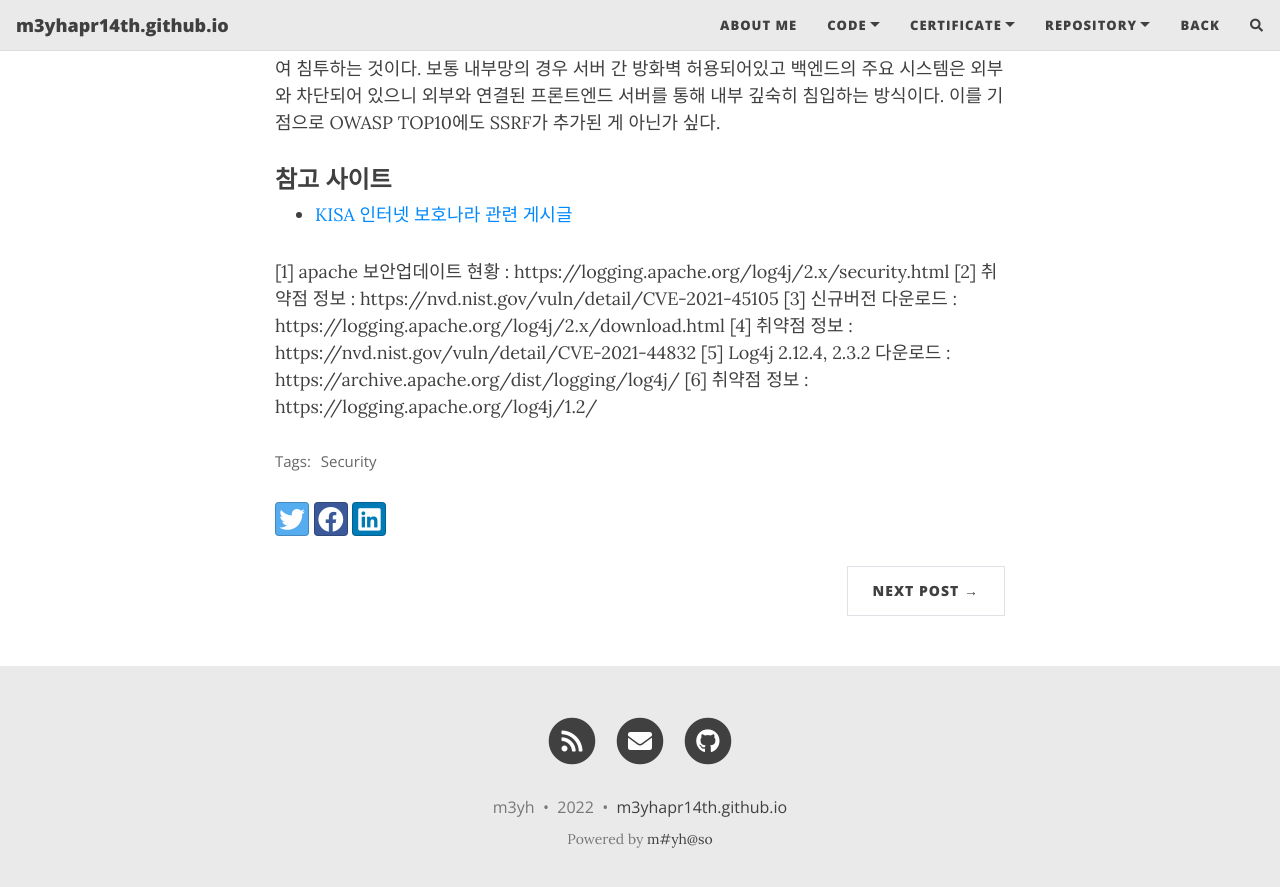
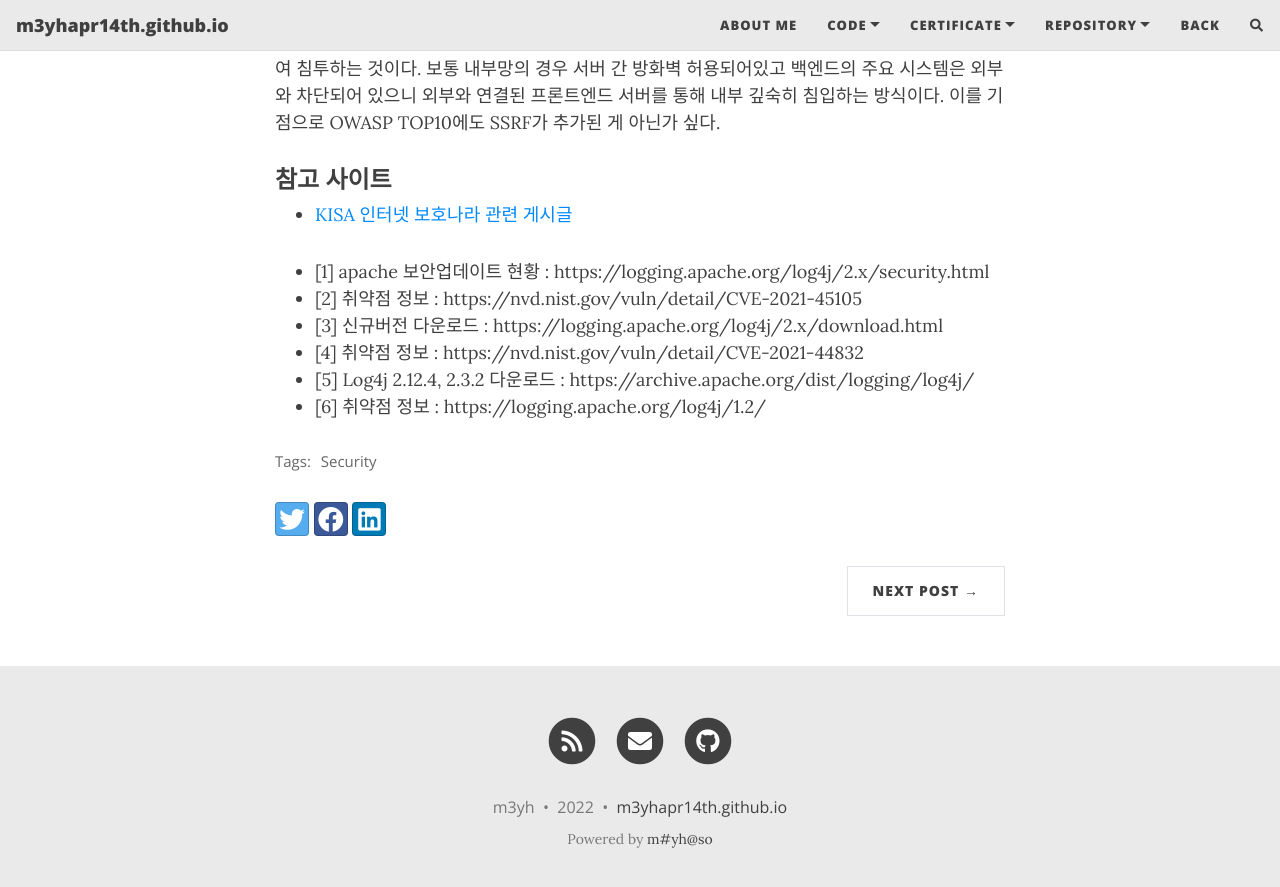
Before and after one commit to m3yhapr14th/m3yhapr14th.github.io, a Jekyll site: the page built from _posts/2021-12-18-Log4j_Resp.md, in a window 1280 px wide and 900 px high, scrolled down 958 px. Shown: the top 887 px of the window. Built offline with Jekyll 4.4.1, drawn with Linux system fonts in a browser that asks for light colours; nearby versions of some CDN libraries; comment, search, counter and statistics services are not loaded.

```diff
--- a/_posts/2021-12-18-Log4j_Resp.md
+++ b/_posts/2021-12-18-Log4j_Resp.md
@@ -32,9 +32,9 @@ ${jndi:dns://
 ### 참고 사이트
 - [KISA 인터넷 보호나라 관련 게시글](https://www.krcert.or.kr/data/secNoticeView.do?bulletin_writing_sequence=36397&queryString=cGFnZT0xJnNvcnRfY29kZT0mc29ydF9jb2RlX25hbWU9JnNlYXJjaF9zb3J0PXRpdGxlX25hbWUmc2VhcmNoX3dvcmQ9bG9nNA==)
 
-[1] apache 보안업데이트 현황 : https://logging.apache.org/log4j/2.x/security.html
-[2] 취약점 정보 : https://nvd.nist.gov/vuln/detail/CVE-2021-45105
-[3] 신규버전 다운로드 : https://logging.apache.org/log4j/2.x/download.html
-[4] 취약점 정보 : https://nvd.nist.gov/vuln/detail/CVE-2021-44832
-[5] Log4j 2.12.4, 2.3.2 다운로드 : https://archive.apache.org/dist/logging/log4j/
-[6] 취약점 정보 : https://logging.apache.org/log4j/1.2/
+- [1] apache 보안업데이트 현황 : https://logging.apache.org/log4j/2.x/security.html
+- [2] 취약점 정보 : https://nvd.nist.gov/vuln/detail/CVE-2021-45105
+- [3] 신규버전 다운로드 : https://logging.apache.org/log4j/2.x/download.html
+- [4] 취약점 정보 : https://nvd.nist.gov/vuln/detail/CVE-2021-44832
+- [5] Log4j 2.12.4, 2.3.2 다운로드 : https://archive.apache.org/dist/logging/log4j/
+- [6] 취약점 정보 : https://logging.apache.org/log4j/1.2/
```
